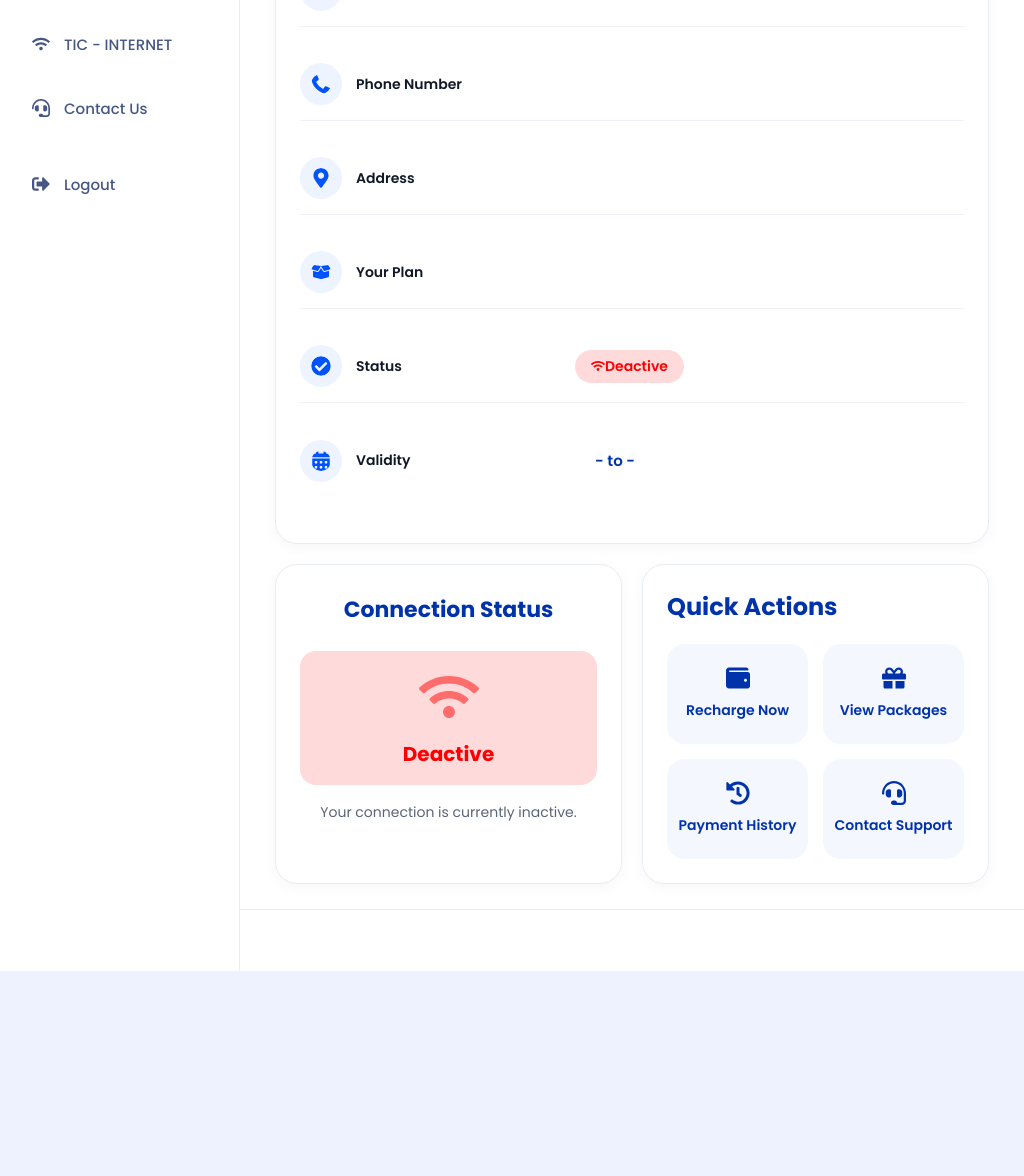
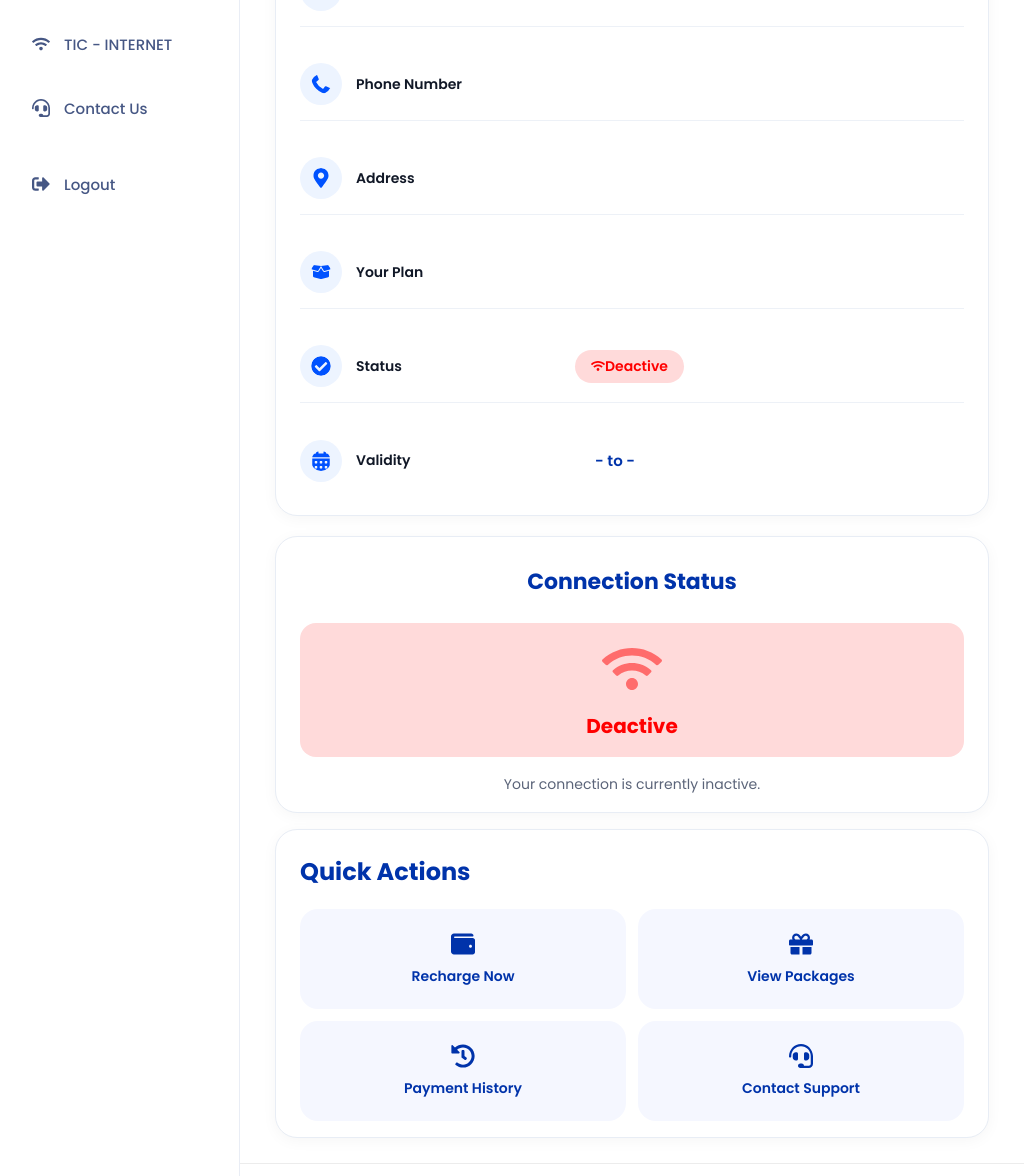
Before and after one commit to SanthoshIT207/SSCABLE-CRP, a React (Vite) app: page /dashboard in a window 1024 px wide. Shown: the part 408-1584 px from the top of the page. Before the commit the page ends 1379 px from the top, so only its background shows below. Built offline with nearby package versions, Linux system fonts and the light colour scheme.

Commit message:
initial commit

```diff
--- a/src/pages/Dashboard/Dashboard.css
+++ b/src/pages/Dashboard/Dashboard.css
@@ -544,3 +544,51 @@ select{
     font-size:17px;
   }
 }
+@media (min-width:769px) and (max-width:1024px){
+
+  .dashboard-grid{
+    align-items:start;
+  }
+
+  .details-card{
+    height:auto;
+    min-height:auto;
+    padding-bottom:18px;
+  }
+
+  .detail-row:last-child{
+    margin-bottom:0;
+  }
+
+  .right-side{
+    display:flex;
+    flex-direction:column;
+    gap:16px;
+    height:auto;
+    align-self:start;
+  }
+
+  .status-card,
+  .quick-actions{
+    flex:none !important;
+    height:auto !important;
+    min-height:unset !important;
+  }
+
+  .status-card{
+    padding-bottom:16px;
+  }
+
+  .quick-actions{
+    padding-bottom:16px;
+  }
+
+  .status-card p{
+    margin-bottom:0;
+  }
+
+  .action-grid{
+    gap:12px;
+  }
+
+}
```
